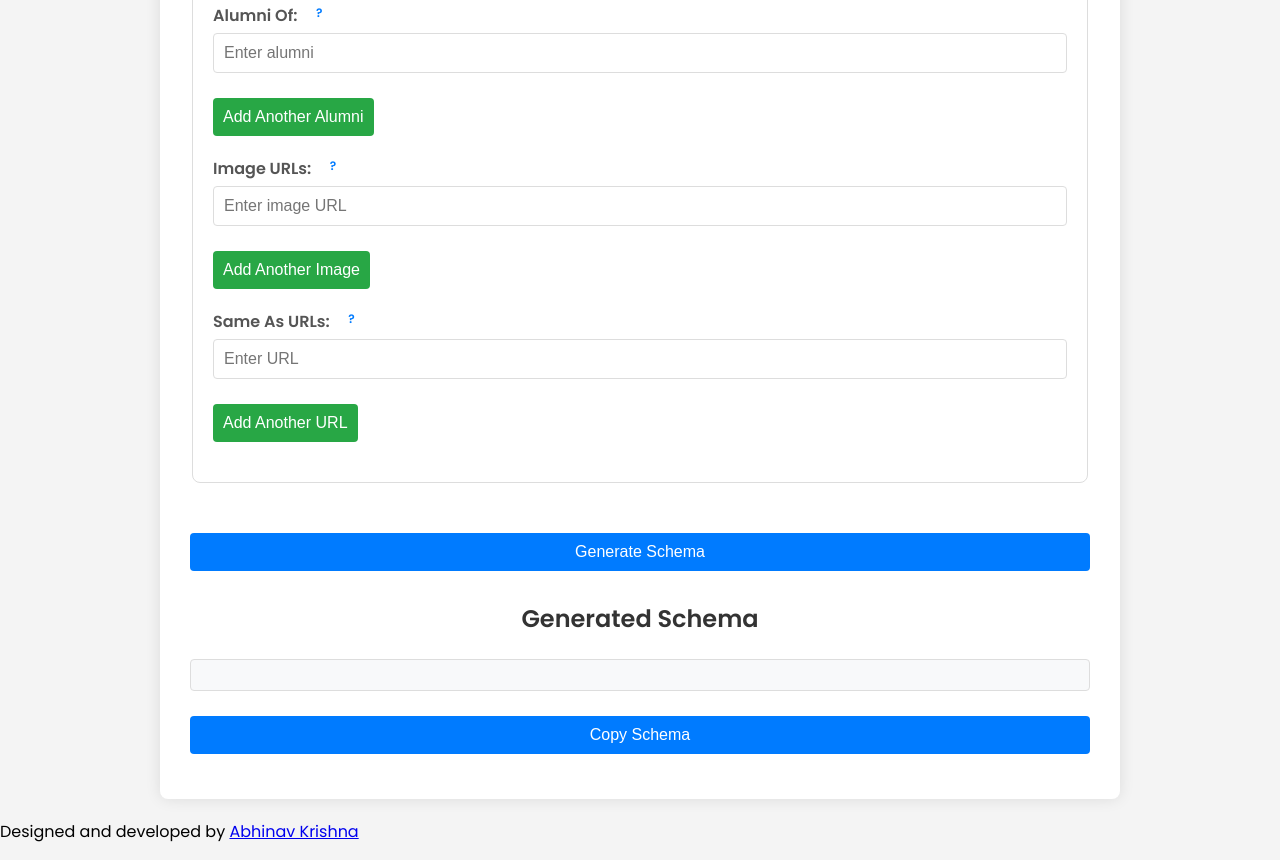
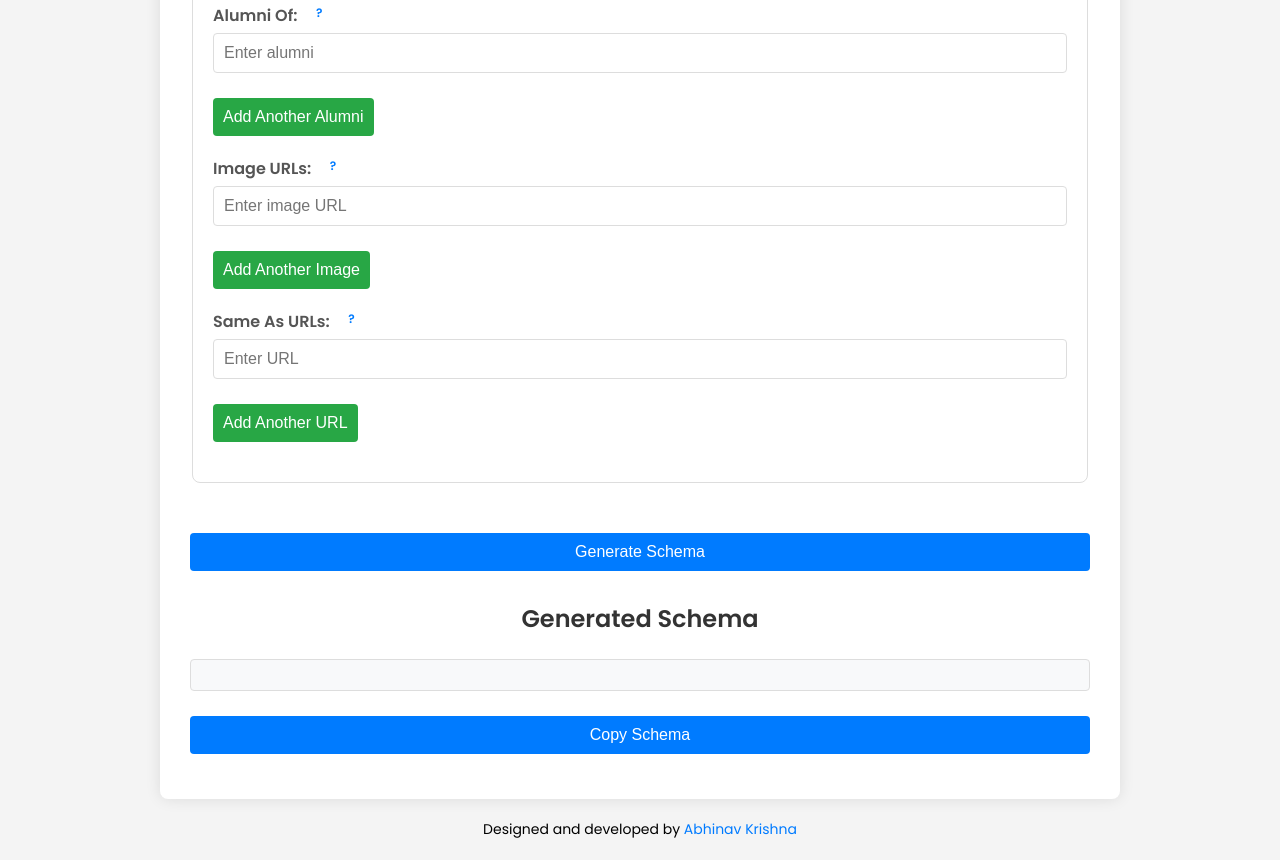
Before and after one commit to abhinav-krishna-cs/gen-profile-schema, a plain HTML site: page index.html in a window 1280 px wide. Shown: the part 622-1482 px from the top of the page. Drawn offline with Linux system fonts and the light colour scheme.

Commit message:
Update index.html

```diff
--- a/index.html
+++ b/index.html
@@ -147,6 +147,15 @@
             color: #28a745;
             font-weight: 600;
             margin-top: 15px;
+        }
+         .footer {
+            margin-top: 20px;
+            text-align: center;
+            font-size: 14px;
+        }
+        .footer a {
+            color: #007BFF;
+            text-decoration: none;
         }
     </style>
 </head>
```
